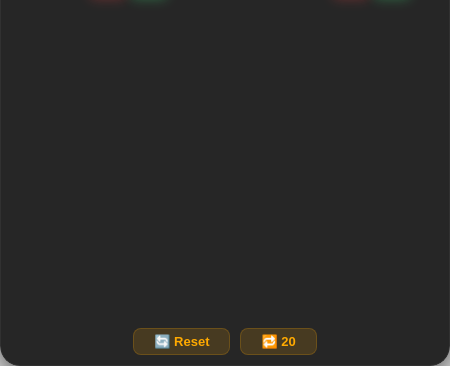
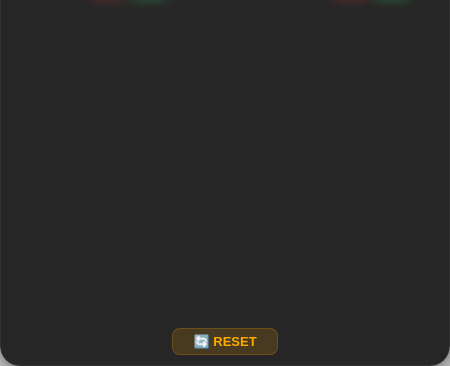
Before and after one commit to tipazosmyl-sys/contador-magic-overlay, an Electron app: page src/index.html in a window 450 px wide. Shown: the part 478-844 px from the top of the page. Drawn offline with Linux system fonts and the light colour scheme.

Commit message:
Update index.html

```diff
--- a/src/index.html
+++ b/src/index.html
@@ -376,10 +376,10 @@
         </div>
 
         <!-- Controles inferiores -->
-        <div class="bottom-controls">
-            <button class="btn-reset" id="resetBtn">🔄 Reset</button>
-            <button class="btn-reset" id="reset20Btn">🔁 20</button>
-        </div>
+        <!-- Controles inferiores -->
+<div class="bottom-controls">
+    <button class="btn-reset" id="resetBtn">🔄 RESET</button>
+</div>
     </div>
 
     <script>
```
